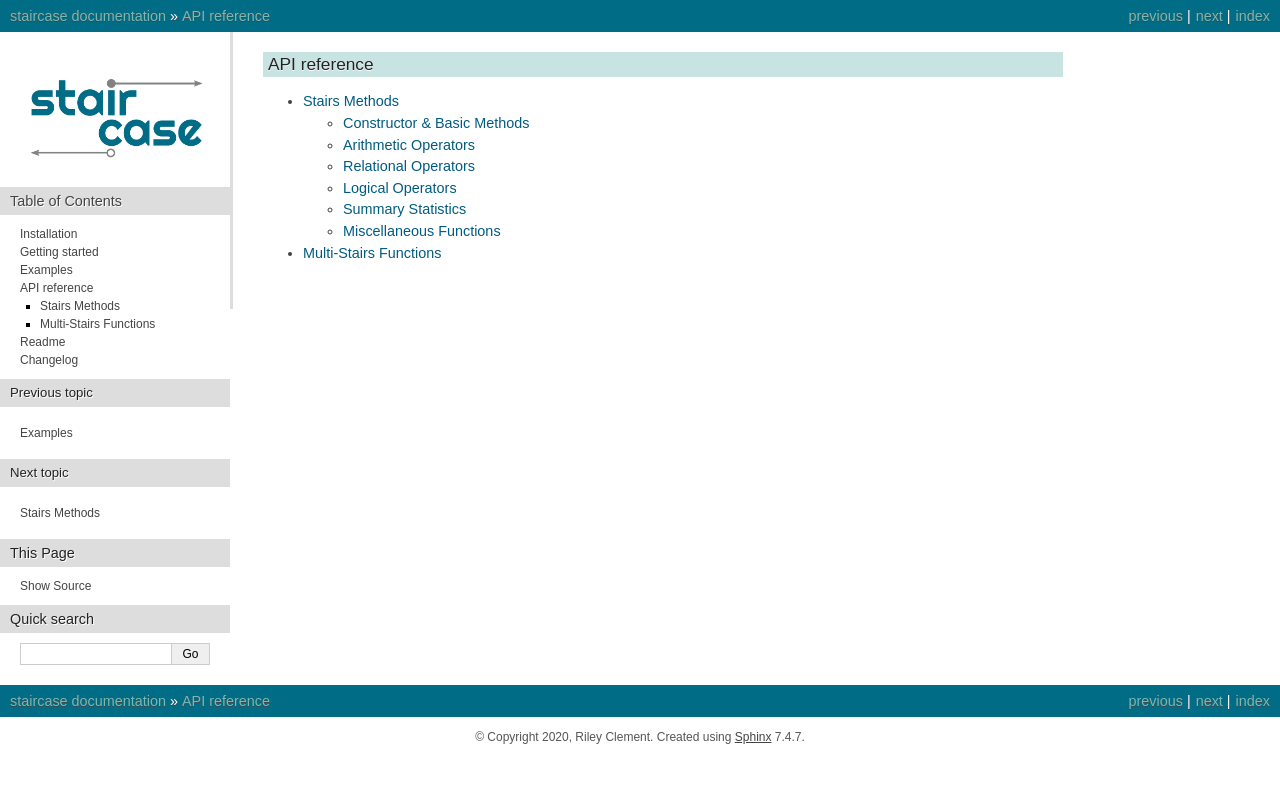
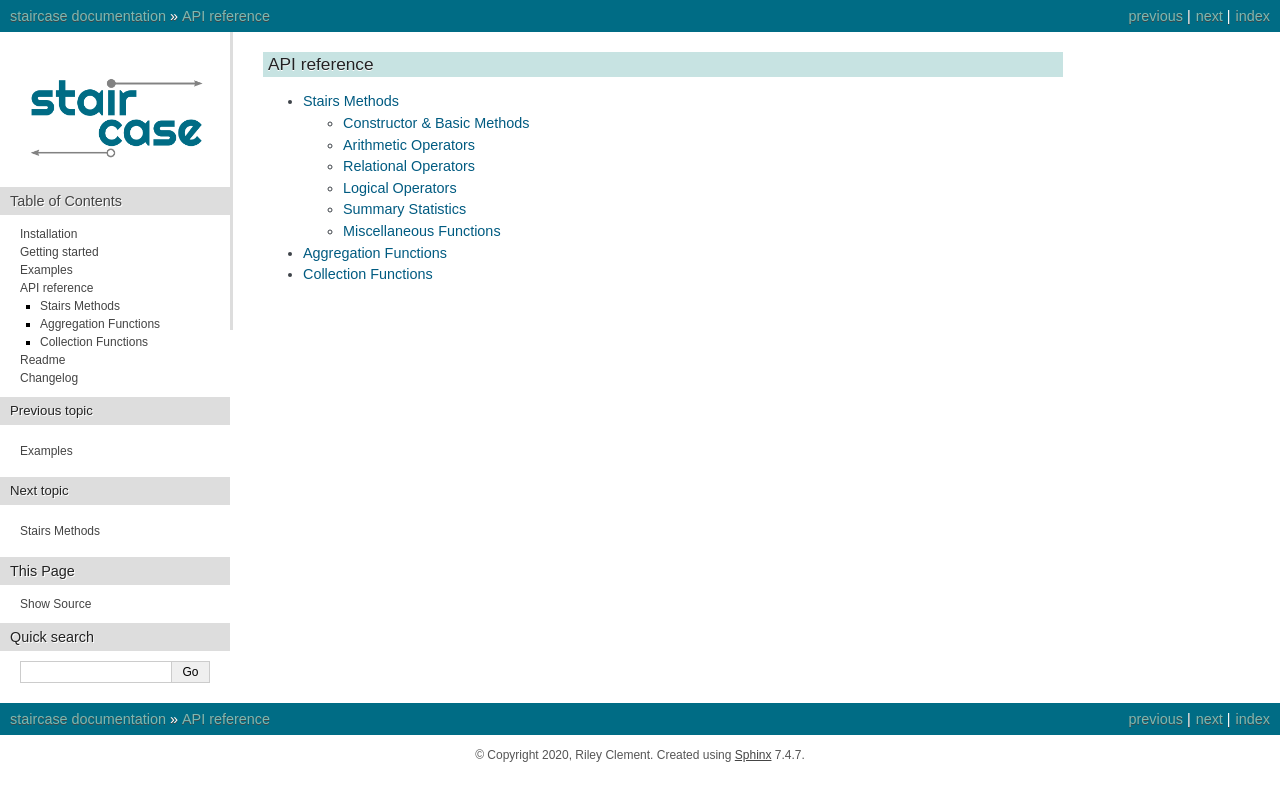
Before and after one commit to staircase-dev/staircase, a Sphinx documentation site: the page built from docs/api.rst, in a window 1280 px wide. Shown: the top 801 px of the page. Built offline with Sphinx 7.4.7, drawn with Linux system fonts in a browser that asks for light colours; pages that are not in the unit, such as notebooks, are missing from menus.

Commit message:
UPDATED DOCS

```diff
--- a/docs/multi_stair.rst
+++ b/docs/multi_stair.rst
@@ -1,7 +1,21 @@
 .. _api.multi_stair:
 
 ======================
-Multi-Stairs Functions
+Aggregation Functions
+======================
+.. currentmodule:: staircase
+
+.. autosummary::
+   :toctree: api/
+
+   aggregate
+   mean
+   median
+   min
+   max
+
+======================
+Collection Functions
 ======================
 .. currentmodule:: staircase
 
```
Also changed, not shown: other parts of docs/multi_stair.rst (+0 -6 lines), docs/api.rst (line endings or trailing spaces).
